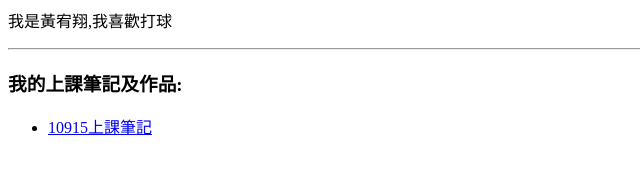
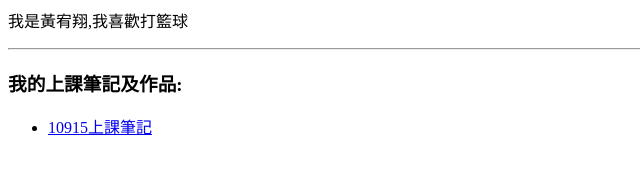
Before and after one commit to Vincent1219-ei/10915, a plain HTML site: page index.html in a window 1280 px wide. Shown: the full height of the page, 0-640 px from the left. Drawn offline with Linux system fonts and the light colour scheme.

Commit message:
改字節

```diff
--- a/index.html
+++ b/index.html
@@ -4,7 +4,7 @@
     <title>黃宥翔的網頁</title>
 </head>
 <body>
-    <p>我是黃宥翔,我喜歡打球</p>
+    <p>我是黃宥翔,我喜歡打籃球</p>
 	<hr>
 	<h3>我的上課筆記及作品:</h3>
 	<ul>
```
